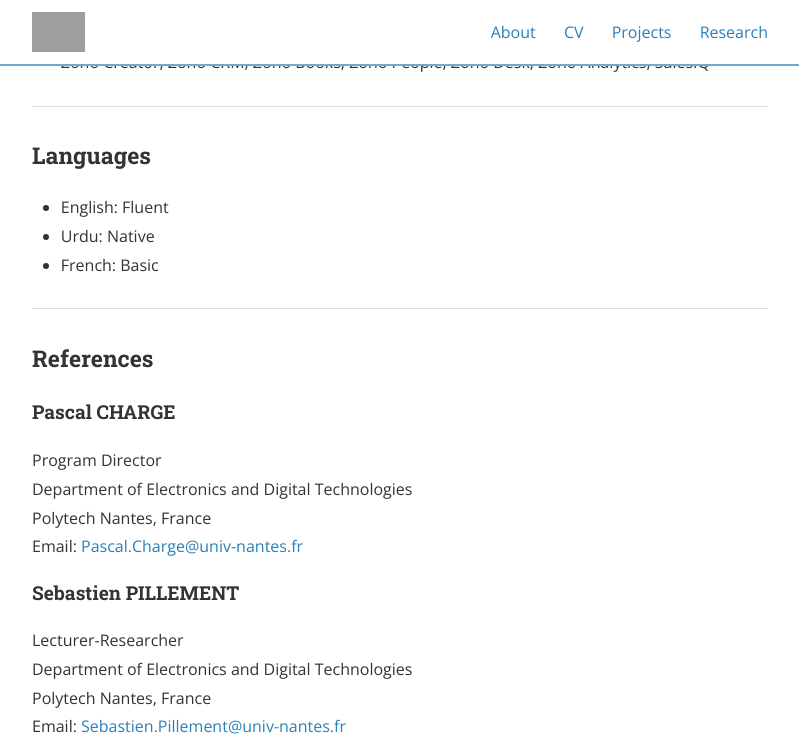
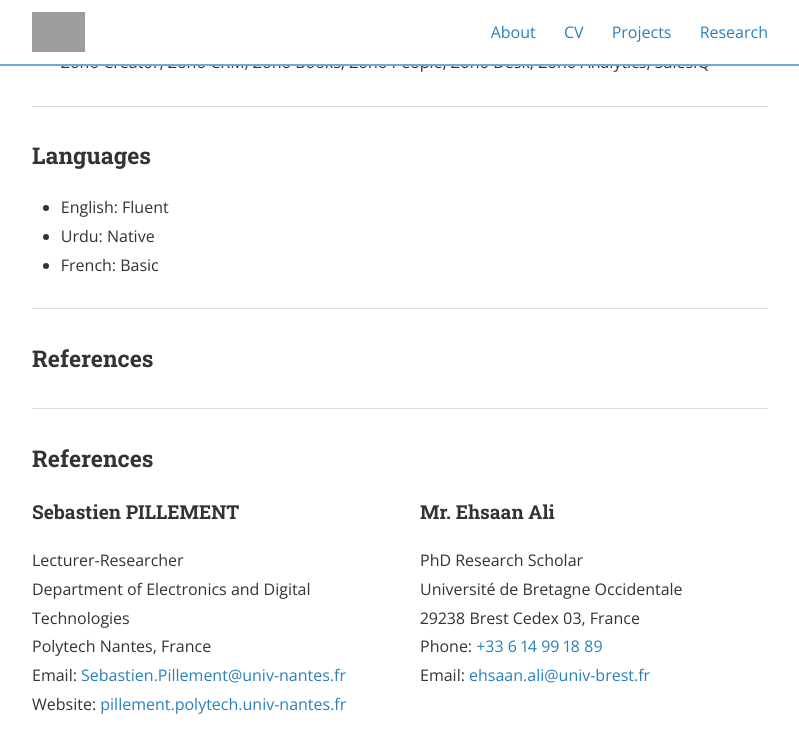
Before and after one commit to Rehmatali-cv/Rehmatali-cv.github.io, a Jekyll site: the page built from cv.md, in a window 1280 px wide and 900 px high, scrolled down 2931 px, cut to the strip 0-745 px from the top of the window. Shown: the whole strip, without its empty margins (240-1039 px from the left). Built offline with Jekyll 4.4.1, drawn with Linux system fonts in a browser that asks for light colours; nearby versions of some CDN libraries; grey boxes are pictures that could not be loaded.

Commit message:
Update cv.md

```diff
--- a/cv.md
+++ b/cv.md
@@ -150,19 +150,32 @@ nav_order: 2
 
 <h3>References</h3>
 
-<h4>Pascal CHARGE</h4>
-<p>
-  Program Director<br>
-  Department of Electronics and Digital Technologies<br>
-  Polytech Nantes, France<br>
-  Email: <a href="mailto:Pascal.Charge@univ-nantes.fr">Pascal.Charge@univ-nantes.fr</a>
-</p>
+<hr>
 
-<h4>Sebastien PILLEMENT</h4>
-<p>
-  Lecturer-Researcher<br>
-  Department of Electronics and Digital Technologies<br>
-  Polytech Nantes, France<br>
-  Email: <a href="mailto:Sebastien.Pillement@univ-nantes.fr">Sebastien.Pillement@univ-nantes.fr</a><br>
-  Website: <a href="http://pillement.polytech.univ-nantes.fr/" target="_blank">pillement.polytech.univ-nantes.fr</a>
-</p>
+<h3>References</h3>
+
+<div style="display: flex; gap: 40px; flex-wrap: wrap;">
+
+  <div style="flex: 1; min-width: 280px;">
+    <h4>Sebastien PILLEMENT</h4>
+    <p>
+      Lecturer-Researcher<br>
+      Department of Electronics and Digital Technologies<br>
+      Polytech Nantes, France<br>
+      Email: <a href="mailto:Sebastien.Pillement@univ-nantes.fr">Sebastien.Pillement@univ-nantes.fr</a><br>
+      Website: <a href="http://pillement.polytech.univ-nantes.fr/" target="_blank">pillement.polytech.univ-nantes.fr</a>
+    </p>
+  </div>
+
+  <div style="flex: 1; min-width: 280px;">
+    <h4>Mr. Ehsaan Ali</h4>
+    <p>
+      PhD Research Scholar<br>
+      Université de Bretagne Occidentale<br>
+      29238 Brest Cedex 03, France<br>
+      Phone: <a href="tel:+33614991889">+33 6 14 99 18 89</a><br>
+      Email: <a href="mailto:ehsaan.ali@univ-brest.fr">ehsaan.ali@univ-brest.fr</a>
+    </p>
+  </div>
+
+</div>
```
